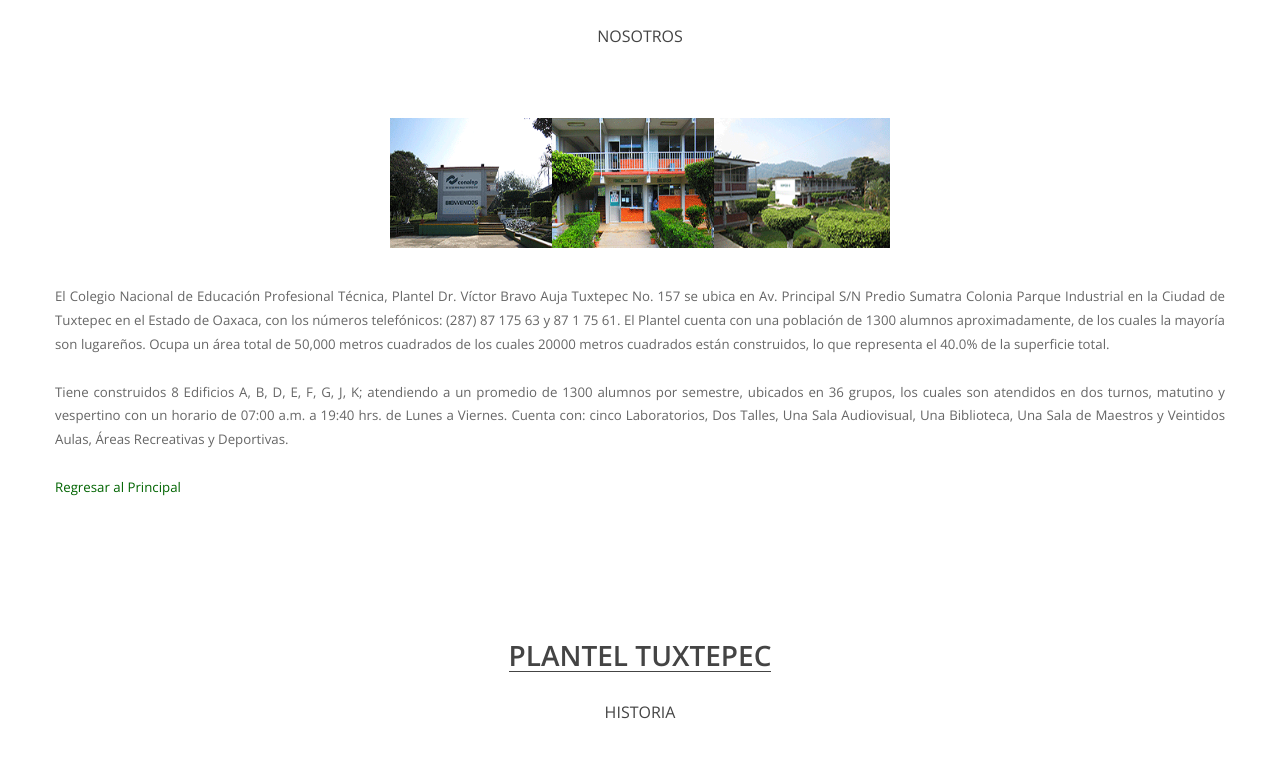
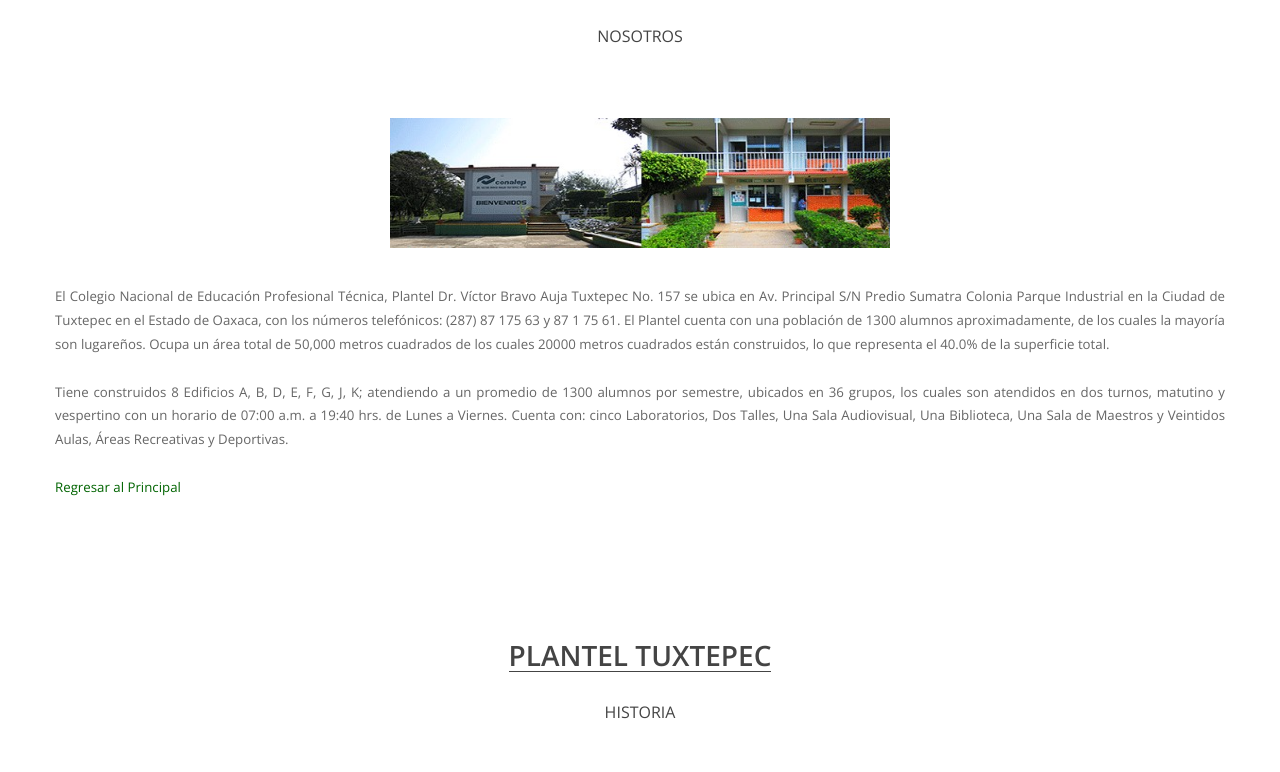
Before and after one commit to AlberichHerondale/AlberichHerondale.github.io, a plain HTML site: page index2.html in a window 1280 px wide. Shown: the part 908-1680 px from the top of the page. Drawn offline with nearby package versions, Linux system fonts and the light colour scheme; some packages are replaced by stand-ins of ours.

Commit message:
Ultimos commits

```diff
--- a/css/templatemo_style.css
+++ b/css/templatemo_style.css
@@ -746,6 +746,7 @@ hr {
 
 .googlemap-wrapper {
   height: 318px;
+  width: 720px;
   margin-bottom: 40px;
 }
 
--- a/index2.html
+++ b/index2.html
@@ -87,7 +87,7 @@ http://www.templatemo.com/tm-406-flex
                     </div> <!-- /.heading-section -->
                 </div> <!-- /.row -->
                 <div class="row">
-                                <center><img src="images/7.png" height="130" width="500"></center>
+                                <center><img src="images/7.jpg" height="130" width="500"></center>
                     <br><p align= justify style= "line-height:1.8"> El Colegio Nacional de Educación Profesional Técnica, Plantel Dr. Víctor Bravo Auja Tuxtepec No. 157 se ubica en Av. Principal S/N Predio Sumatra Colonia Parque Industrial en la Ciudad de Tuxtepec en el Estado de Oaxaca, con los números telefónicos: (287) 87 175 63 y 87 1 75 61. El Plantel cuenta con una población de 1300 alumnos aproximadamente, de los cuales la mayoría son lugareños. Ocupa un área total de 50,000 metros cuadrados de los cuales 20000 metros cuadrados están construidos, lo que representa el 40.0% de la superficie total. <br><br>
                     Tiene construidos 8 Edificios A, B, D, E, F, G, J, K; atendiendo a un promedio de 1300 alumnos por semestre, ubicados en 36 grupos, los cuales son atendidos en dos turnos, matutino y vespertino con un horario de 07:00 a.m. a 19:40 hrs. de Lunes a Viernes. Cuenta con: cinco Laboratorios, Dos Talles, Una Sala Audiovisual, Una Biblioteca, Una Sala de Maestros y Veintidos Aulas, Áreas Recreativas y Deportivas.<br><br>
                     <a style="color:darkgreen" href='index.html'>   Regresar al Principal</a> </p>
```
Also changed, not shown: images/28.jpg, images/30.jpg, images/7.jpg (added), images/7.png (deleted), images/8.png, images/9.png.
